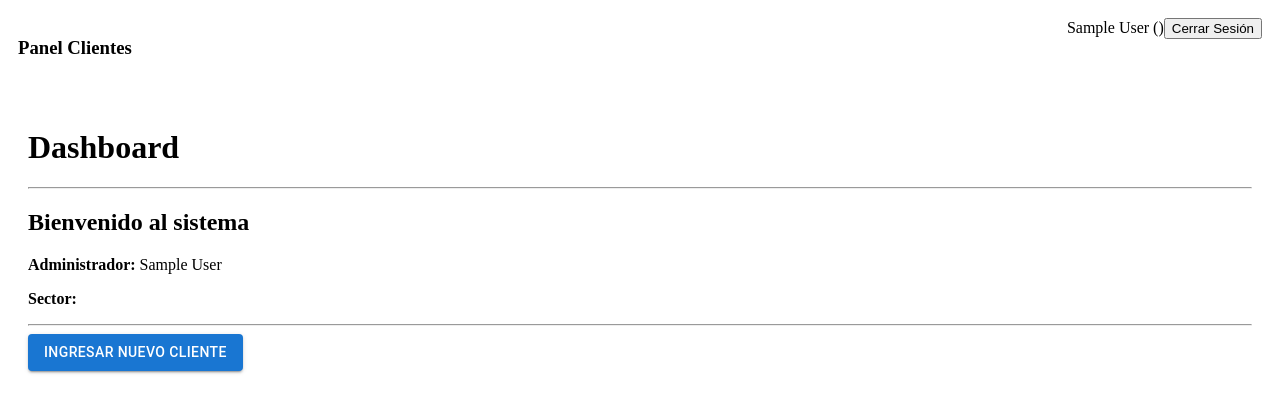
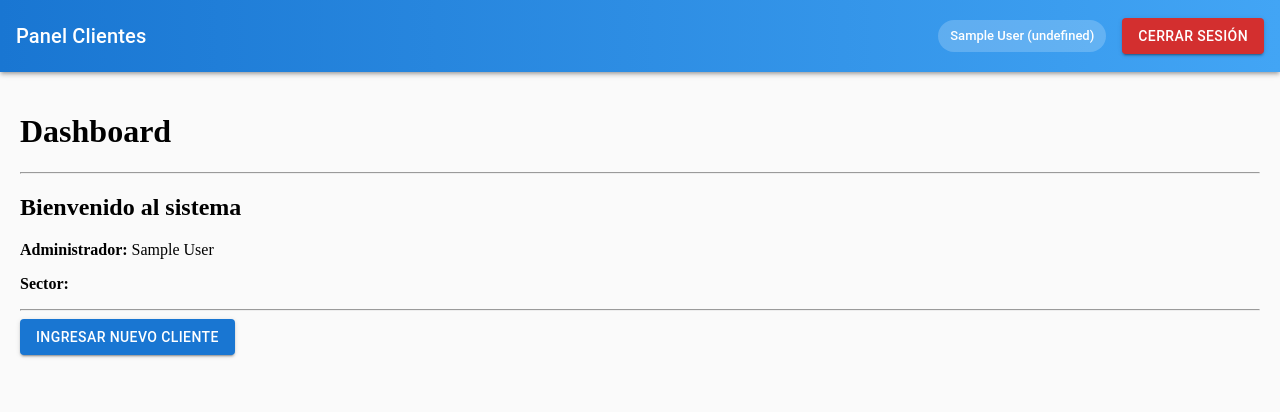
Before and after one commit to alexanderlobo20/pv_tp_integrador_grupo9, a React (Vite) app: page / in a window 1280 px wide. Shown: the top 412 px of the page. Built offline with nearby package versions, Linux system fonts and the light colour scheme; sample sign-in values are in the browser's storage.

Commit message:
feat(ui): mejoras en header con MUI y estilos globales

```diff
--- a/src/components/layout/Header.jsx
+++ b/src/components/layout/Header.jsx
@@ -1,5 +1,6 @@
 import { useAdmin } from "../../context/AdminContext";
 import { useNavigate } from "react-router-dom";
+import { Box, Typography, Button, Chip, Paper } from "@mui/material";
 
 export default function Header() {
   const { admin, logout } = useAdmin();
@@ -11,22 +12,65 @@ export default function Header() {
   };
 
   return (
-    <header style={{ display: "flex", justifyContent: "space-between", padding: 10 }}>
-      <h3>Panel Clientes</h3>
+    <Paper
+      elevation={3}
+      sx={{
+        position: "sticky",
+        top: 0,
+        zIndex: 1100,
 
+        height: { xs: "auto", sm: 72 },
+        minHeight: { xs: 64, sm: 72 },
+
+        display: "flex",
+        justifyContent: "space-between",
+        alignItems: "center",
+
+        flexWrap: "wrap",
+
+        p: 2,
+        borderRadius: 0,
+        background: "linear-gradient(90deg, #1976d2, #42a5f5)",
+        color: "white",
+      }}
+    >
+      {/* izq */}
+      <Typography variant="h6" fontWeight={700}>
+        Panel Clientes
+      </Typography>
+
+      {/* der */}
       {admin ? (
-        <div>
-          <span>
-            {admin.name} ({admin.sector})
-          </span>
+        <Box
+          sx={{
+            display: "flex",
+            alignItems: "center",
+            gap: 2,
+            flexWrap: "wrap",
+          }}
+        >
+          <Chip
+            label={`${admin.name} (${admin.sector})`}
+            sx={{
+              backgroundColor: "rgba(255,255,255,0.2)",
+              color: "white",
+              fontWeight: 500,
+            }}
+          />
 
-          <button onClick={handleLogout}>
+          <Button
+            variant="contained"
+            color="error"
+            onClick={handleLogout}
+          >
             Cerrar Sesión
-          </button>
-        </div>
+          </Button>
+        </Box>
       ) : (
-        <span>No logueado</span>
+        <Typography>
+          No logueado
+        </Typography>
       )}
-    </header>
+    </Paper>
   );
 }
--- /dev/null
+++ b/src/main.css
@@ -0,0 +1,17 @@
+* {
+  box-sizing: border-box;
+}
+
+html, body {
+  margin: 0;
+  padding: 0;
+}
+
+#root {
+  margin: 0;
+  padding: 0;
+}
+
+body {
+  background-color: #fafafa;
+}
--- a/src/main.jsx
+++ b/src/main.jsx
@@ -3,6 +3,7 @@ import ReactDOM from "react-dom/client";
 import App from "./App.jsx";
 import { BrowserRouter } from "react-router-dom";
 import { AdminProvider } from "./context/AdminContext.jsx";
+import "./main.css";
 
 ReactDOM.createRoot(document.getElementById("root")).render(
   <BrowserRouter>
```
